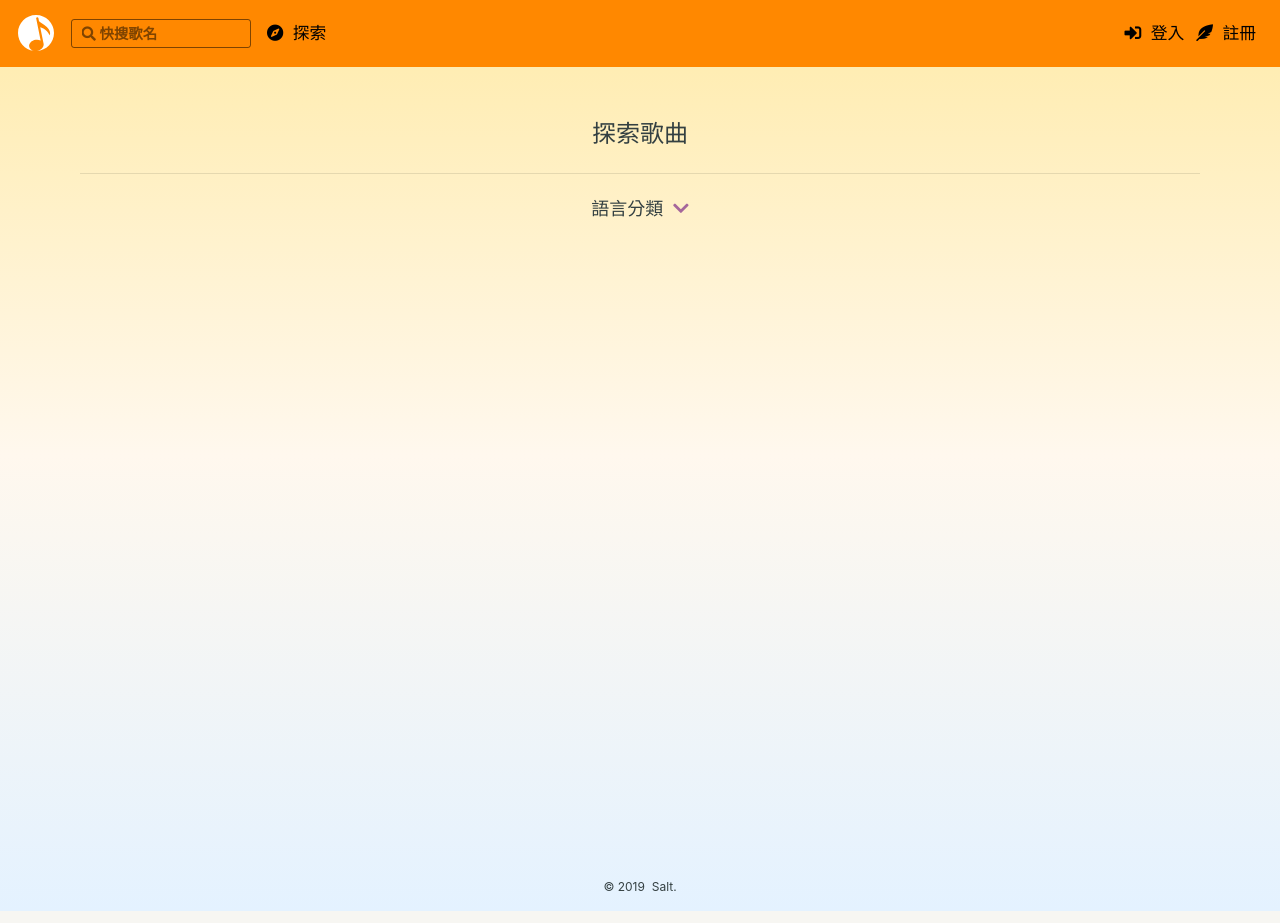
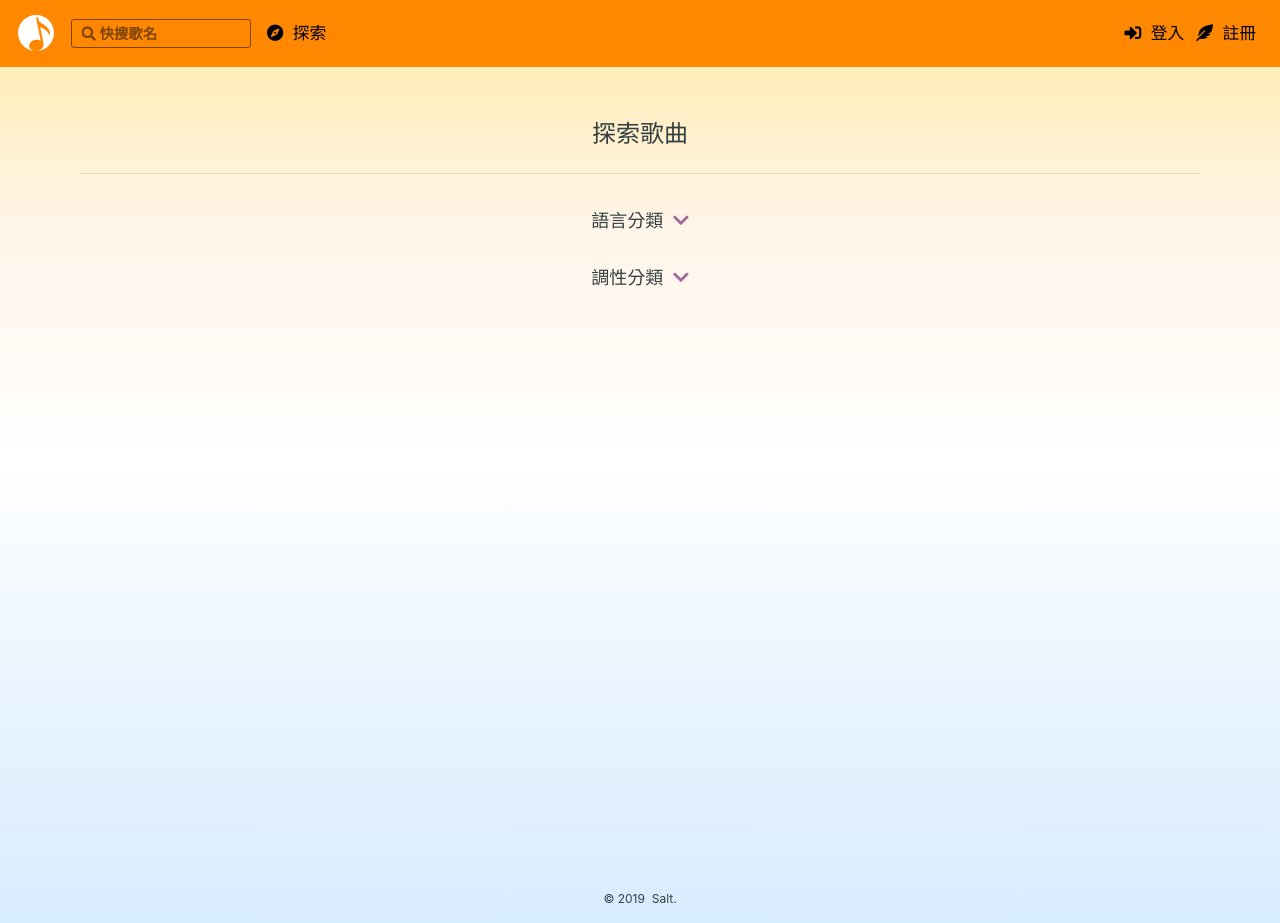
Before and after one commit to saltchang/caten-music, a Python web app: template caten_music/templates/pages/surfer.html in a window 1280 px wide. Run offline with Jinja, Linux system fonts and the light colour scheme; the template is opened without the code that fills it: most values are stand-ins (such as "Sample title", 1, 10 or a date in 2020); some libraries are stand-ins or nearby versions.

Commit message:
v0.2.5 released

```diff
--- a/caten_music/routes/home.py
+++ b/caten_music/routes/home.py
@@ -29,4 +29,4 @@ def seeHome():
         if r.status_code == 200:
             result = json.loads(r.text)
 
-    return render_template("pages/index.html", songs=result), 200
+    return render_template("pages/home.html", songs=result), 200
--- a/caten_music/static/css/base/base.css
+++ b/caten_music/static/css/base/base.css
@@ -32,8 +32,8 @@ body {
     /* background: #ffeee0; */
     color: #344042;
     background: #ffeba9;  /* fallback for old browsers */
-    background: -webkit-linear-gradient(to top, #e4f2ff, #fff8ee, #ffeba9);  /* Chrome 10-25, Safari 5.1-6 */
-    background: linear-gradient(to top, #e4f2ff, #fff8ee, #ffeba9); /* W3C, IE 10+/ Edge, Firefox 16+, Chrome 26+, Opera 12+, Safari 7+ */
+    background: -webkit-linear-gradient(to top, #ffffff, #e4f2ff, #fff8ee, #ffeba9);  /* Chrome 10-25, Safari 5.1-6 */
+    background: linear-gradient(to top, #d8ecff, #e9f4ff, #ffffff, #fff5e9, #ffeaa6); /* W3C, IE 10+/ Edge, Firefox 16+, Chrome 26+, Opera 12+, Safari 7+ */
 
 }
 
--- a/caten_music/static/css/pages/surfer.css
+++ b/caten_music/static/css/pages/surfer.css
@@ -1,4 +1,10 @@
 /* static/css/surfer.css */
+
+/* 瀏覽區塊 */
+.surfer-block {
+    margin-top: 3rem;
+    margin-bottom: 3rem;
+}
 
 /* 語言標籤 */
 .lang-tag {
@@ -22,7 +28,12 @@
 
 /* 國語按鈕 */
 .chinese-surf-btn {
-    background-color: #d8e4ff;
+    background-color: #dad0ff;
+}
+
+/* 調性按鈕 */
+.tonality-surf-btn {
+    background-color: #e9998e;
 }
 
 .surfer-tag a i {
--- a/caten_music/templates/pages/index.html
+++ b/caten_music/templates/pages/home.html
@@ -147,6 +147,7 @@
         </form>
     </div>
 </div>
+
 {% endblock %}
 
 {% block script %}
--- a/caten_music/templates/pages/surfer.html
+++ b/caten_music/templates/pages/surfer.html
@@ -14,6 +14,7 @@
 {% block content%}
 <div class="container text-center">
 
+    <div class="surfer-block">
         <h5 class="surfer-tag">
             <a class="" data-toggle="collapse" href="#byLanguage" role="button" aria-expanded="false"
                 aria-controls="byLanguage">
@@ -34,9 +35,8 @@
                                 {% for i in range(1, 12) %}
                                 <div class="col-12 col-md-6 col-xl-4">
                                     <form action="{{ url_for('surf_bp.surf') }}" method="GET">
-                                    <input class="d-none" type="text" name="title" value="">
+                                        <input class="d-none" type="text" name="surfMode" value="byLang">
                                         <input class="d-none" type="text" name="lang" value="Chinese">
-                                    <input class="d-none" type="text" name="to" value="">
                                         <button type="submit" class="btn chinese-surf-btn" name="c" value="{{ i }}">
                                             第 {{ i }} 集
                                         </button>
@@ -50,9 +50,8 @@
                                 {% for i in range(1, 11) %}
                                 <div class="col-12 col-md-6 col-xl-4">
                                     <form action="{{ url_for('surf_bp.surf') }}" method="GET">
-                                    <input class="d-none" type="text" name="title" value="">
+                                        <input class="d-none" type="text" name="surfMode" value="byLang">
                                         <input class="d-none" type="text" name="lang" value="Taiwanese">
-                                    <input class="d-none" type="text" name="to" value="">
                                         <button type="submit" class="btn taiwanese-surf-btn" name="c" value="{{ i }}">
                                             第 {{ i }} 集
                                         </button>
@@ -66,6 +65,39 @@
             </div>
         </div>
     </div>
+
+    <div class="surfer-block">
+        <h5 class="surfer-tag">
+            <a class="" data-toggle="collapse" href="#byTonality" role="button" aria-expanded="false"
+                aria-controls="byTonality">
+                調性分類&nbsp;
+                <i class="fas fa-chevron-down"></i>
+            </a>
+        </h5>
+        <div class="collapse" id="byTonality">
+            <div class="container text-center p-md-0">
+                <div id="tonality-surfer">
+                    <div class="row">
+
+                        {% for toC in toColl %}
+                        <div class="col-4">
+                            <form action="{{ url_for('surf_bp.surf') }}" method="GET">
+                                <input class="d-none" type="text" name="surfMode" value="byTo">
+                                <input class="d-none" type="text" name="to" value="{{ toC }}">
+                                <button type="submit" class="btn tonality-surf-btn">
+                                    {{ toC }}
+                                </button>
+                            </form>
+                        </div>
+                        {% endfor %}
+
+                    </div>
+                </div>
+            </div>
+        </div>
+    </div>
+</div>
+
 {% endblock %}
 
 {% block script %}
--- a/data_app/dbChecker/db_checkTonality.py
+++ b/data_app/dbChecker/db_checkTonality.py
@@ -51,7 +51,6 @@ def tonalityCounter(songs):
     print("F#m:" + str(toCounter["F#m"]))
     print("G:" + str(toCounter["G"]))
     print("Gm:" + str(toCounter["Gm"]))
-    print("Gm:" + str(toCounter["Gm"]))
     print("Gb:" + str(toCounter["Gb"]))
     print("None:" + str(toCounter[""]))
 
```
Also changed, not shown: caten_music/routes/surfer.py (+41 -22 lines), caten_music/templates/songs/songs.html (+7 -1 lines), CHANGELOG.md, README.md. Lines whose indentation alone changed are shown as unchanged.
